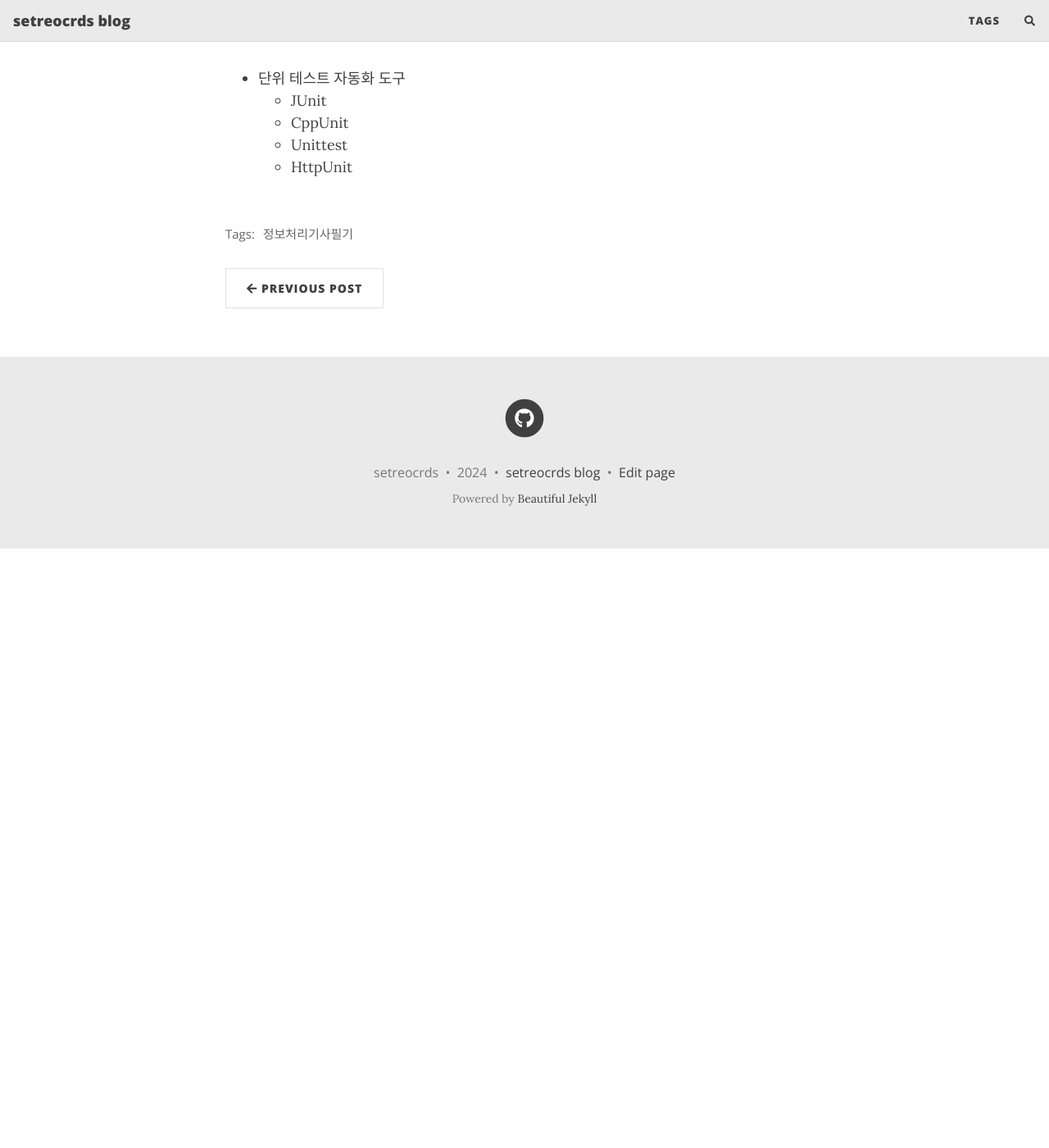
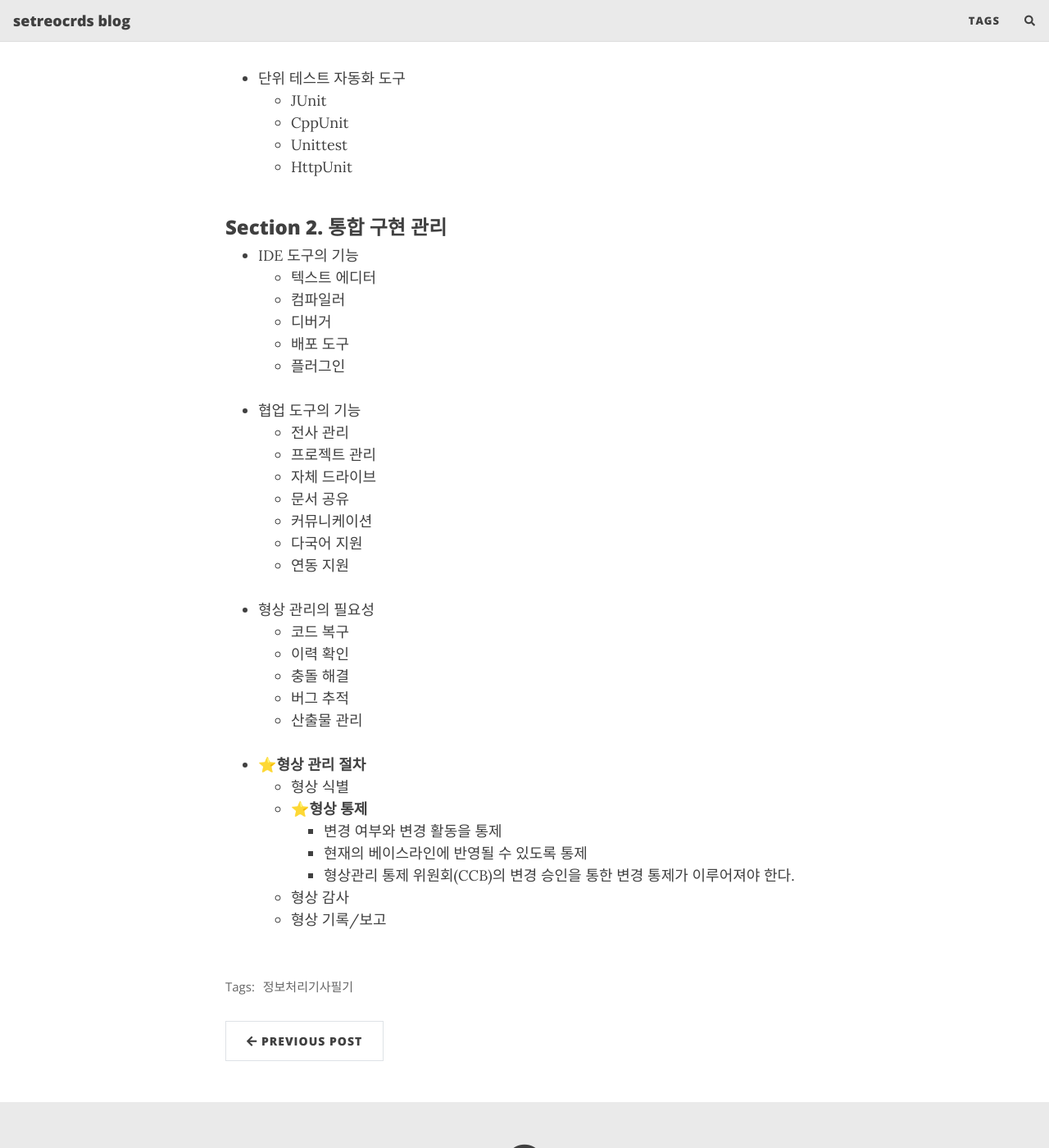
Before and after one commit to setrecords/setrecords.github.io, a Jekyll site: the page built from _posts/2024-02-17-2024 정보처리기사 필기 - 2.2 통합 구현.md, in a window 1280 px wide and 1400 px high, scrolled down 731 px. Shown: the whole window at 82% size. Built offline with Jekyll 4.4.1, drawn with Linux system fonts in a browser that asks for light colours; nearby versions of some CDN libraries; comment, search, counter and statistics services are not loaded.

Commit message:
Update 2024-02-17-2024 정보처리기사 필기 - 2.2 통합 구현.md

```diff
--- a/_posts/2024-02-17-2024 정보처리기사 필기 - 2.2 통합 구현.md
+++ b/_posts/2024-02-17-2024 정보처리기사 필기 - 2.2 통합 구현.md
@@ -27,3 +27,41 @@ tags: [정보처리기사필기]
   - Unittest
   - HttpUnit
 <br/><br/>
+
+### Section 2. 통합 구현 관리
+
+- IDE 도구의 기능
+  - 텍스트 에디터
+  - 컴파일러
+  - 디버거
+  - 배포 도구
+  - 플러그인
+<br/><br/>
+
+- 협업 도구의 기능
+  - 전사 관리
+  - 프로젝트 관리
+  - 자체 드라이브
+  - 문서 공유
+  - 커뮤니케이션
+  - 다국어 지원
+  - 연동 지원
+<br/><br/>
+
+- 형상 관리의 필요성
+  - 코드 복구
+  - 이력 확인
+  - 충돌 해결
+  - 버그 추적
+  - 산출물 관리
+<br/><br/>
+
+- ⭐**형상 관리 절차**
+  - 형상 식별
+  - ⭐**형상 통제**
+    - 변경 여부와 변경 활동을 통제
+    - 현재의 베이스라인에 반영될 수 있도록 통제
+    - 형상관리 통제 위원회(CCB)의 변경 승인을 통한 변경 통제가 이루어져야 한다.
+  - 형상 감사
+  - 형상 기록/보고
+<br/><br/>
```
